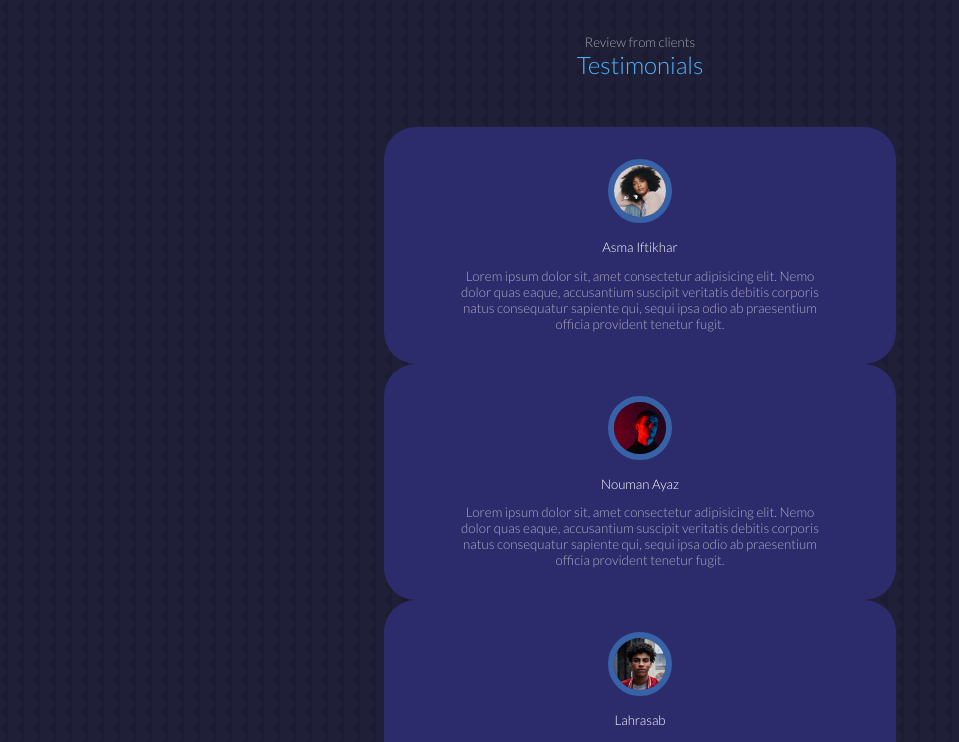
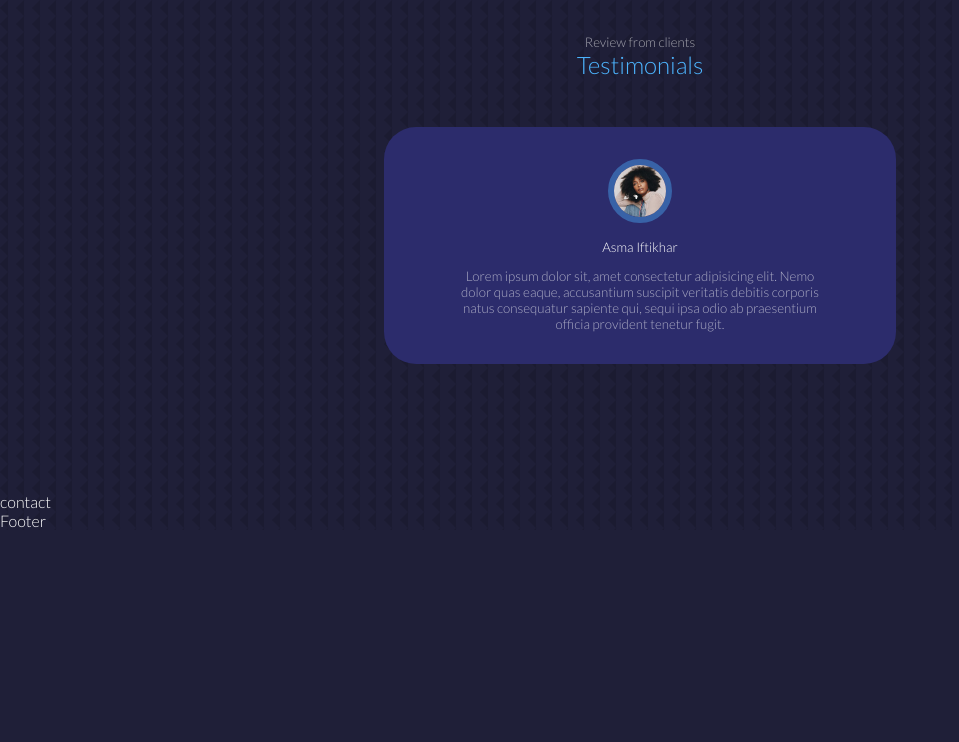
Before and after one commit to MazanLabeeb/My-React-Portfolio, a React (Create React App) app: page / in a window 1280 px wide. Shown: the part 3680-4422 px from the top of the page, without its empty margins (0-959 px from the left). After the commit the page ends 4210 px from the top, so only its background shows below. Built offline with nearby package versions, Linux system fonts and the light colour scheme.

Commit message:
swiper added

```diff
--- a/package.json
+++ b/package.json
@@ -11,6 +11,7 @@
     "react-icons": "^4.4.0",
     "react-scripts": "5.0.1",
     "sass": "^1.54.9",
+    "swiper": "^8.4.2",
     "web-vitals": "^2.1.4"
   },
   "scripts": {
--- a/src/components/testimonials/testimonials.component.jsx
+++ b/src/components/testimonials/testimonials.component.jsx
@@ -3,6 +3,15 @@ import AVATAR1 from "../../assets/avatar1.jpg";
 import AVATAR2 from "../../assets/avatar2.jpg";
 import AVATAR3 from "../../assets/avatar3.jpg";
 import AVATAR4 from "../../assets/avatar4.jpg";
+
+import {  Pagination } from 'swiper';
+
+import { Swiper, SwiperSlide } from 'swiper/react';
+
+// Import Swiper styles
+import 'swiper/css';
+import 'swiper/css/pagination';
+
 
 const data = [
     {
@@ -33,11 +42,11 @@ const Testimonials = () => {
             <h5>Review from clients</h5>
             <h2>Testimonials</h2>
 
-            <div className="container testimonials-container">
+            <Swiper className="container testimonials-container">
                 {
                     data.map(({ avatar, name, review }, index) => {
                         return (
-                            <article className="testimonial" key={index}>
+                            <SwiperSlide className="testimonial" key={index}>
                                 <div className="client-avatar">
                                     <img src={avatar} alt="Client Image" />
                                 </div>
@@ -45,11 +54,11 @@ const Testimonials = () => {
                                 <small className="client-review">
                                     {review}
                                 </small>
-                            </article>
+                            </SwiperSlide>
                         );
                     })
                 }
-            </div>
+            </Swiper>
         </section>
     )
 }
```
Also changed, not shown: 1 other file (tests, documents, lock files or other folders).
